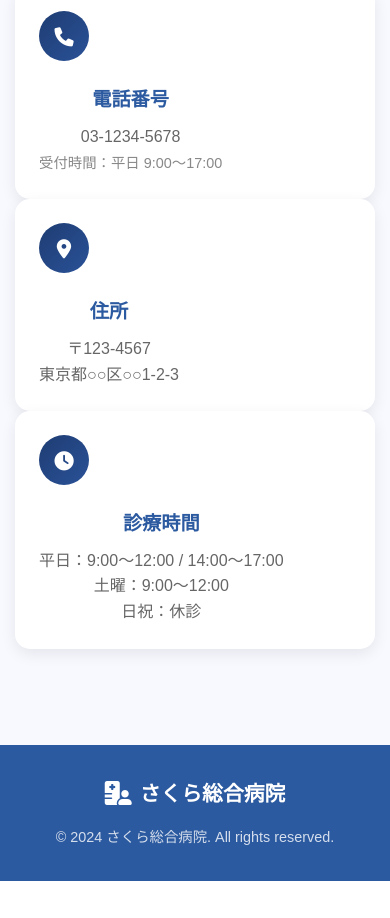
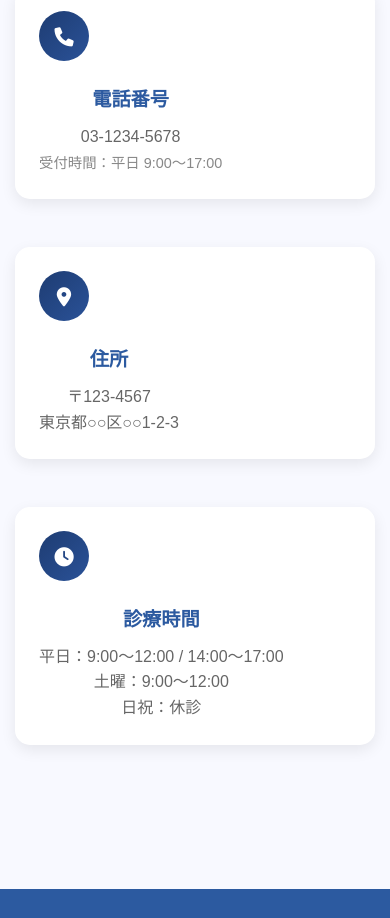
Before and after one commit to kamyu-git/general-hospital-lp, a plain HTML site: page index.html in a window 390 px wide. Shown: the part 6507-7425 px from the top of the page. Before the commit the page ends 7388 px from the top, so only its background shows below. Drawn offline with Linux system fonts and the light colour scheme.

Commit message:
CSSの修正：.contact-itemのマージンを調整し、下部に3remの余白を追加しました。

```diff
--- a/index.css
+++ b/index.css
@@ -613,6 +613,7 @@ body {
     .contact-item {
         flex-direction: column;
         text-align: center;
+        margin-bottom: 3rem;
     }
 
     .contact-item:hover {
@@ -640,7 +641,7 @@ body {
     }
 
     .contact-item {
-        margin: 0;
+        margin: 0 0 3rem 0;
         padding: 1.5rem;
     }
 }
```
